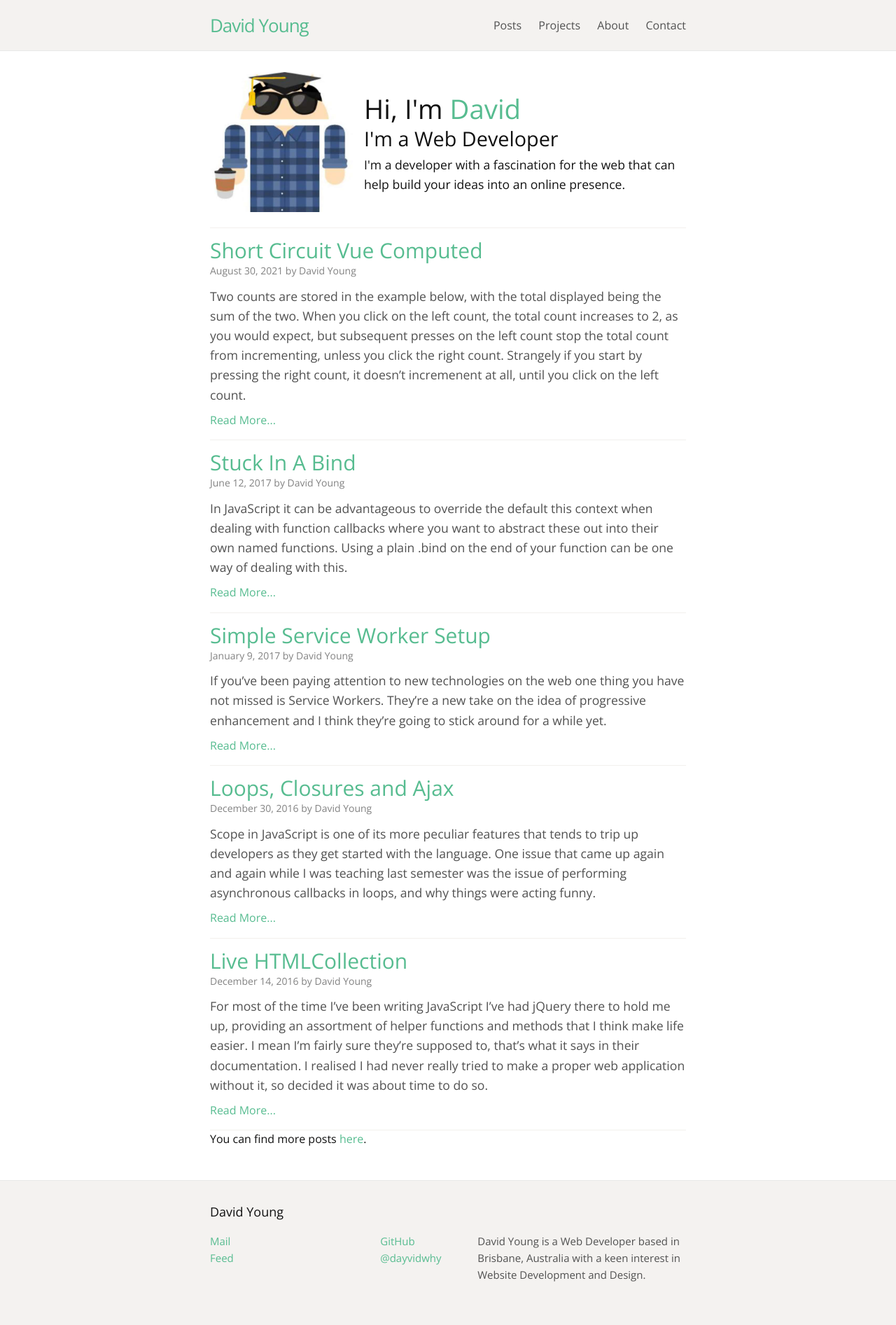
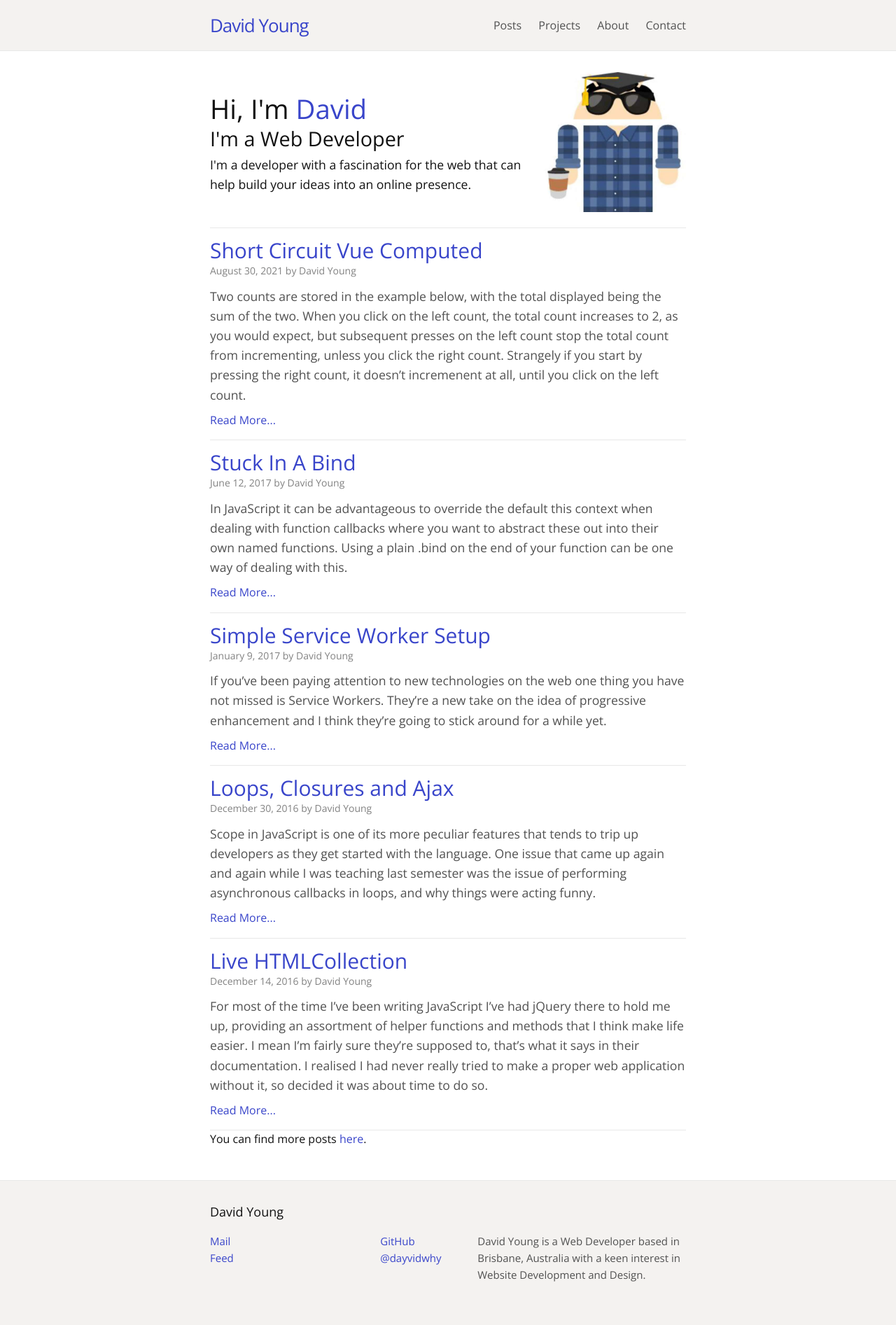
Before and after one commit to dayvidwhy/dayvidwhy.github.io, a Jekyll site: the page built from _pages/index.html, in a window 1280 px wide. Shown: the whole page at 70% size. Built offline with Jekyll 4.4.1, drawn with Linux system fonts in a browser that asks for light colours.

Commit message:
Theme simplifications, rearrange homepage.

```diff
--- a/_pages/index.html
+++ b/_pages/index.html
@@ -4,13 +4,13 @@ permalink: "/"
 ---
 <div class="default">
     <div class="hero-row">
-        <div class="hero-row-image">
-            <img src="{{ '/images/small.jpg' | prepend: site.baseurl }}" alt="An image of an android like person from the waist up with sunglasses and a checkered shirt.">
-        </div>
         <div class="hero-row-bio">
             <h1>Hi, I'm <span>David</span></h1>
             <h3>I'm a Web Developer</h3>
             <p class="hero-bio">I'm a developer with a fascination for the web that can help build your ideas into an online presence.</p>
+        </div>
+        <div class="hero-row-image">
+            <img src="{{ '/images/small.jpg' | prepend: site.baseurl }}" alt="An image of an android like person from the waist up with sunglasses and a checkered shirt.">
         </div>
     </div>
     <div class="post-list">
--- a/_sass/_base.scss
+++ b/_sass/_base.scss
@@ -12,7 +12,7 @@ dl, dd, ol, ul, figure {
  * Set the background colour for scrolling too far on chrome.
  */
 html {
-    background-color: $light-grey;
+    background-color: $background-secondary;
 }
 
 /**
@@ -27,8 +27,8 @@ main {
  */
 body {
     font: $base-font-weight #{$base-font-size}/#{$base-line-height} $base-font-family;
-    color: $base-text-color;
-    background-color: $background-color;
+    color: $text-main;
+    background-color: $background-main;
     -webkit-text-size-adjust: 100%;
     -webkit-font-feature-settings: "kern" 1;
     -moz-font-feature-settings: "kern" 1;
@@ -90,15 +90,15 @@ h1, h2, h3, h4, h5, h6 {
  * Links
  */
 a {
-    color: $light-green;
+    color: $theme-main;
     text-decoration: none;
 
     &:visited {
-        color: $light-green;
+        color: $theme-main;
     }
 
     &:hover {
-        color: $text-color !important;
+        color: $text-secondary !important;
         text-decoration: underline;
     }
 }
@@ -107,8 +107,8 @@ a {
  * Blockquotes
  */
 blockquote {
-    color: $grey-color;
-    border-left: 4px solid $grey-color-light;
+    color: $borders;
+    border-left: 4px solid $borders-light;
     padding-left: $spacing-unit / 2;
     font-size: 18px;
     letter-spacing: -1px;
@@ -125,7 +125,7 @@ blockquote {
 pre,
 code {
     font-size: 15px;
-    border: 1px solid $grey-color-light;
+    border: 1px solid $borders-light;
     border-radius: 3px;
     background-color: rgb(244, 242, 240);
 }
@@ -182,6 +182,6 @@ pre {
     vertical-align: middle;
 
     path {
-        fill: $grey;
+        fill: $text-secondary;
     }
 }
--- a/_sass/_layout.scss
+++ b/_sass/_layout.scss
@@ -3,9 +3,9 @@
  */
 .site-header {
     min-height: 56px;
-    background-color: $light-grey;
+    background-color: $background-secondary;
     padding: 8px 0;
-    border-bottom: 1px solid $grey-color-light;
+    border-bottom: 1px solid $borders-light;
     // Positioning context for the mobile navigation icon
     position: relative;
 
@@ -24,7 +24,7 @@
 
     &,
     &:visited {
-        color: $light-green;
+        color: $theme-main;
     }
 }
 
@@ -34,14 +34,13 @@
 .site-nav {
     float: right;
     line-height: 56px;
-    color: $white;
 
     .menu-icon {
         display: none;
     }
 
     .page-link {
-        color: $grey;
+        color: $text-secondary;
         line-height: $base-line-height;
         margin-left: 20px;
     }
@@ -51,8 +50,8 @@
         z-index: 2;
         top: 17px;
         right: $spacing-unit / 2;
-        background-color: $light-grey;
-        border: 1px solid $grey;
+        background-color: $background-secondary;
+        border: 1px solid $text-secondary;
         border-radius: 5px;
         text-align: right;
         @include media-query($on-palm) {
@@ -73,7 +72,7 @@
                 height: 15px;
 
                 path {
-                    fill: $light-green;
+                    fill: $theme-main;
                 }
             }
         }
@@ -104,8 +103,8 @@
  * Site footer
  */
 .site-footer {
-    background-color: $light-grey;
-    border-top: 1px solid $grey-color-light;
+    background-color: $background-secondary;
+    border-top: 1px solid $borders-light;
     padding: $spacing-unit 0;
 }
 
@@ -122,7 +121,7 @@
 
 .footer-col-wrapper {
     font-size: 15px;
-    color: $grey;
+    color: $text-secondary;
     margin-left: -$spacing-unit / 2;
     @extend %clearfix;
 }
@@ -197,7 +196,7 @@
     vertical-align: middle;
 
     @include media-query($on-palm) {
-        display: block;
+        display: none;
         width: 125px;
         margin: auto;
         margin-bottom: 8px;
@@ -208,7 +207,6 @@
     width: 70%;
     display: table-cell;
     vertical-align: middle;
-    padding-left: 16px;
     box-sizing: border-box;
 
     @include media-query($on-palm) {
@@ -223,11 +221,10 @@
         line-height: 1;
 
         span {
-            color: $light-green;
+            color: $theme-main;
         }
 
         @include media-query($on-palm) {
-            text-align: center;
             font-size: 2.2em;
         }
     }
@@ -237,7 +234,6 @@
         font-size: 1.8em;
         @include media-query($on-palm) {
             font-size: 1.5em;
-            text-align: center;
         }
     }
 }
@@ -260,10 +256,10 @@
 .post-list-content {
     padding-top: $spacing-unit / 2;
     padding-bottom: $spacing-unit / 2;
-    border-bottom: 1px solid #f2f0ed;
+    border-bottom: 1px solid $borders-light;
 
     &:first-child {
-        border-top: 1px solid #f2f0ed;
+        border-top: 1px solid $borders-light;
     }
 
     &:last-child {
@@ -282,14 +278,14 @@
                 text-decoration: none;
             }
             &:visited {
-                color: $light-green;
+                color: $theme-main;
             }
         }
     }
 
     p {
         font-size: 1.1em;
-        color: $grey;
+        color: $text-secondary;
         line-height: $base-line-height;
         margin-bottom: 10px;
 
@@ -310,7 +306,7 @@
 */
 
 .require {
-    color: $dark-red;
+    color: $theme-error;
     display: none;
 }
 
@@ -336,7 +332,7 @@ input[type=text] {
     padding: 8px;
     font-size: 1.1em;
     box-sizing: border-box;
-    border: 1px solid $grey-color-light;
+    border: 1px solid $borders-light;
     -webkit-appearance: none;
     -webkit-border-radius: 0px;
 }
@@ -348,24 +344,24 @@ textarea {
     font-size: 1.1em;
     box-sizing: border-box;
     font-family: inherit;
-    border: 1px solid $grey-color-light;
+    border: 1px solid $borders-light;
     -webkit-appearance: none;
     -webkit-border-radius: 0px;
 }
 
 input[type=submit] {
     margin-top: 16px;
-    color: $grey;
+    color: $text-secondary;
     padding: 14px 20px;
     font-size: 1.3em;
     border: none;
     cursor: pointer;
-    background-color: $light-grey;
+    background-color: $background-secondary;
     -webkit-appearance: none;
     -webkit-border-radius: 0px;
     &:hover {
-        background-color: $light-green;
-        color: $white;
+        background-color: $theme-main;
+        color: $text-light;
     }
 }
 
@@ -374,7 +370,7 @@ input[type=submit] {
 */
 .post-meta {
     font-size: $small-font-size;
-    color: $grey-color;
+    color: $borders;
     display: inline-block;
     margin-bottom: 10px;
     font-weight: 400;
@@ -382,7 +378,7 @@ input[type=submit] {
 
 .meta-border {
     display: block;
-    border-bottom: 1px solid #f2f0ed;
+    border-bottom: 1px solid $borders-light;
     margin-bottom: $spacing-unit / 2;
     padding-bottom: $spacing-unit / 2;
 }
@@ -398,9 +394,9 @@ input[type=submit] {
     display: block;
     text-align: center;
     margin-top: 16px;
-    border: 1px solid $grey-color-light;
+    border: 1px solid $borders-light;
     padding: 16px 0;
-    background-color: $light-grey;
+    background-color: $background-secondary;
     font-size: 1.1em;
 
     @include media-query($on-palm) {
@@ -416,10 +412,10 @@ input[type=submit] {
     display: inline-block;
     margin: 8px 4px 0 0;
     padding: 4px 8px;
-    border: 2px solid $grey-color-light;
+    border: 2px solid $borders-light;
     border-radius: 10px;
-    color: $grey;
-    background-color: $light-grey;
+    color: $text-secondary;
+    background-color: $background-secondary;
 }
 
 /**
@@ -436,7 +432,7 @@ input[type=submit] {
     letter-spacing: -1px;
     line-height: 1;
     margin-top: 0.5em;
-    color: $light-green;
+    color: $theme-main;
 
     &:before {
         position: absolute;
@@ -445,7 +441,7 @@ input[type=submit] {
         bottom: -0.2em;
         width: 1em;
         margin-bottom: -2px;
-        border-bottom: 4px solid $dark-green;
+        border-bottom: 4px solid $theme-dark;
     }
 
     @include media-query($on-laptop) {
@@ -463,7 +459,7 @@ input[type=submit] {
     p {
         font-size: $base-post-font-size;
         line-height: $base-line-height;
-        color: $grey;
+        color: $text-secondary;
 
         @include media-query($on-palm) {
             font-size: 1em;
@@ -509,6 +505,6 @@ input[type=submit] {
     }
 
     li {
-        color: $grey;
+        color: $text-secondary;
     }
 }
--- a/css/main.scss
+++ b/css/main.scss
@@ -2,31 +2,31 @@
 ---
 @charset "utf-8";
 
-// Our variables
+// typography
 $base-font-family:      "Open Sans", sans-serif;
 $base-font-size:        16px;
 $base-font-weight:      400;
 $small-font-size:       $base-font-size * 0.875;
 $base-line-height:      1.6;
 $base-post-font-size:   1.1em;
+$text-main:             #111;
+$text-secondary:        #515151;
+$text-light:            lighten($text-secondary, 50%);
 
+// spacing
 $spacing-unit:          30px;
 $px-spacing-unit:       8px;
 
-$base-text-color:       #111;
-$background-color:      #fff;
-$white:                 #fff;
-$light-green:           #57bc90;
-$dark-green:            #2ecc71;
-$dark-red:              #c0392b;
-$light-grey:            #F4F2F0;
-$grey:                  #515151;
-$text-color:            #515151;
-$grey-color:            #828282;
-$grey-color-light:      lighten($grey-color, 40%);
-$grey-color-dark:       darken($grey-color, 25%);
+// theme
+$theme-main:            #3945CA;
+$theme-dark:            darken($theme-main, 25%);
+$theme-error:           #c0392b;
+$background-main:       #ffffff;
+$background-secondary:  #F4F2F0;
+$borders:               #828282;
+$borders-light:         lighten($borders, 40%);
 
-// Width of the content area
+// width of the content area
 $content-width:         740px;
 $on-palm:               600px;
 $on-laptop:             740px;
```
